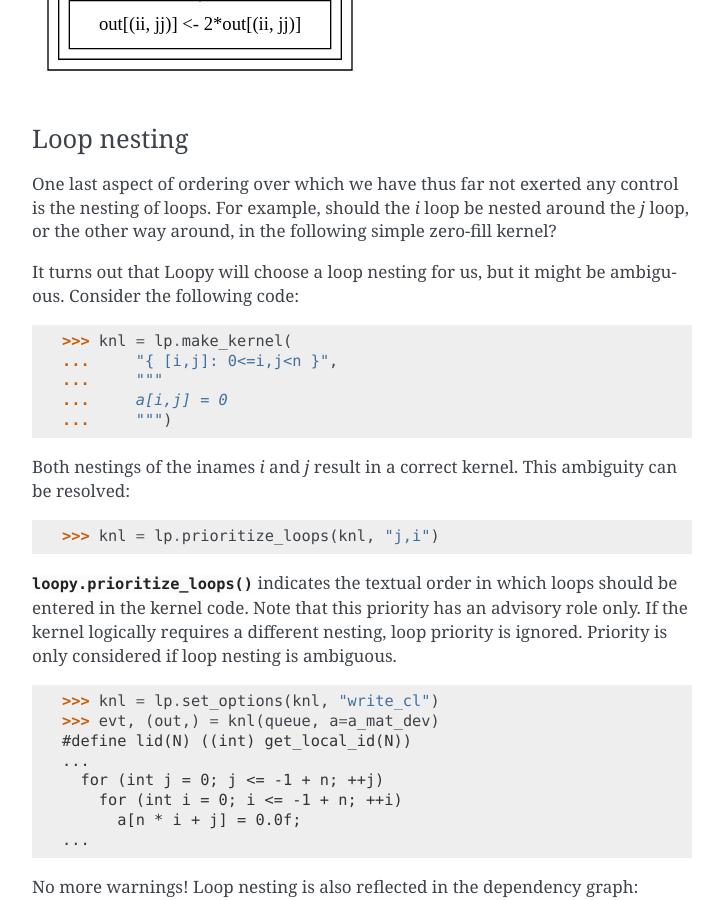
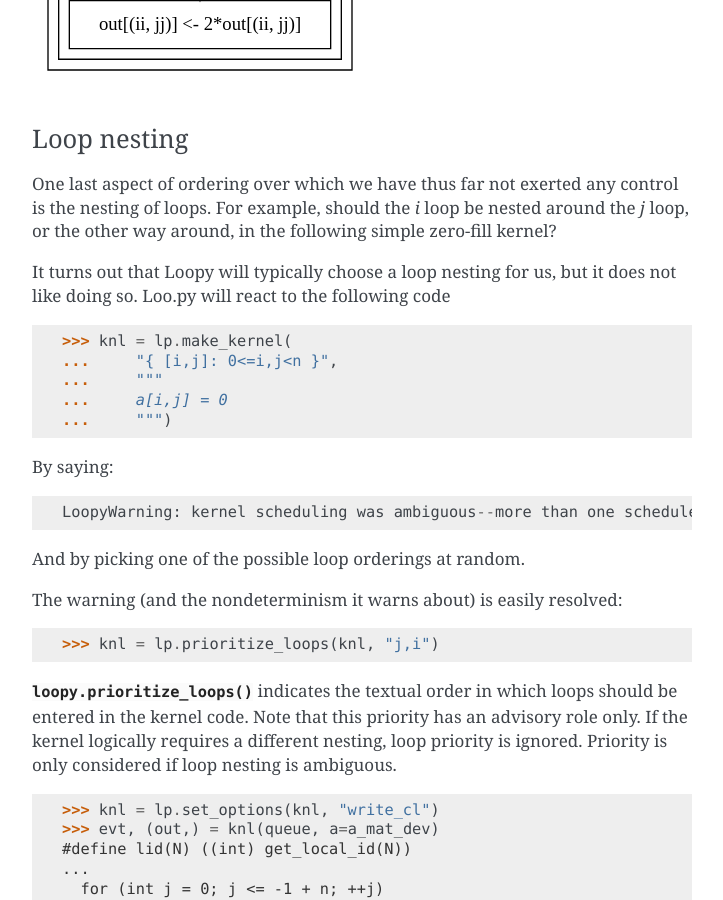
Before and after one commit to inducer/loopy, a Sphinx documentation site: the page built from doc/tutorial.rst, in a window 1280 px wide and 900 px high, scrolled down 8566 px. Shown: the whole window, without its empty margins (388-1111 px from the left). Built offline with Sphinx 7.4.7, drawn with Linux system fonts in a browser that asks for light colours.

Commit message:
Revert "Merge branch 'remove-ambigiuous-scheduling-warning' into 'master'"
This reverts merge request !62

```diff
--- a/doc/tutorial.rst
+++ b/doc/tutorial.rst
@@ -456,8 +456,8 @@ control is the nesting of loops. For example, should the *i* loop be nested
 around the *j* loop, or the other way around, in the following simple
 zero-fill kernel?
 
-It turns out that Loopy will choose a loop nesting for us, but it might be
-ambiguous. Consider the following code:
+It turns out that Loopy will typically choose a loop nesting for us, but it
+does not like doing so. Loo.py will react to the following code
 
 .. doctest::
 
@@ -467,8 +467,13 @@ ambiguous. Consider the following code:
     ...     a[i,j] = 0
     ...     """)
 
-Both nestings of the inames `i` and `j` result in a correct kernel.
-This ambiguity can be resolved:
+By saying::
+
+    LoopyWarning: kernel scheduling was ambiguous--more than one schedule found, ignoring
+
+And by picking one of the possible loop orderings at random.
+
+The warning (and the nondeterminism it warns about) is easily resolved:
 
 .. doctest::
 
```
Also changed, not shown: 1 other file.
